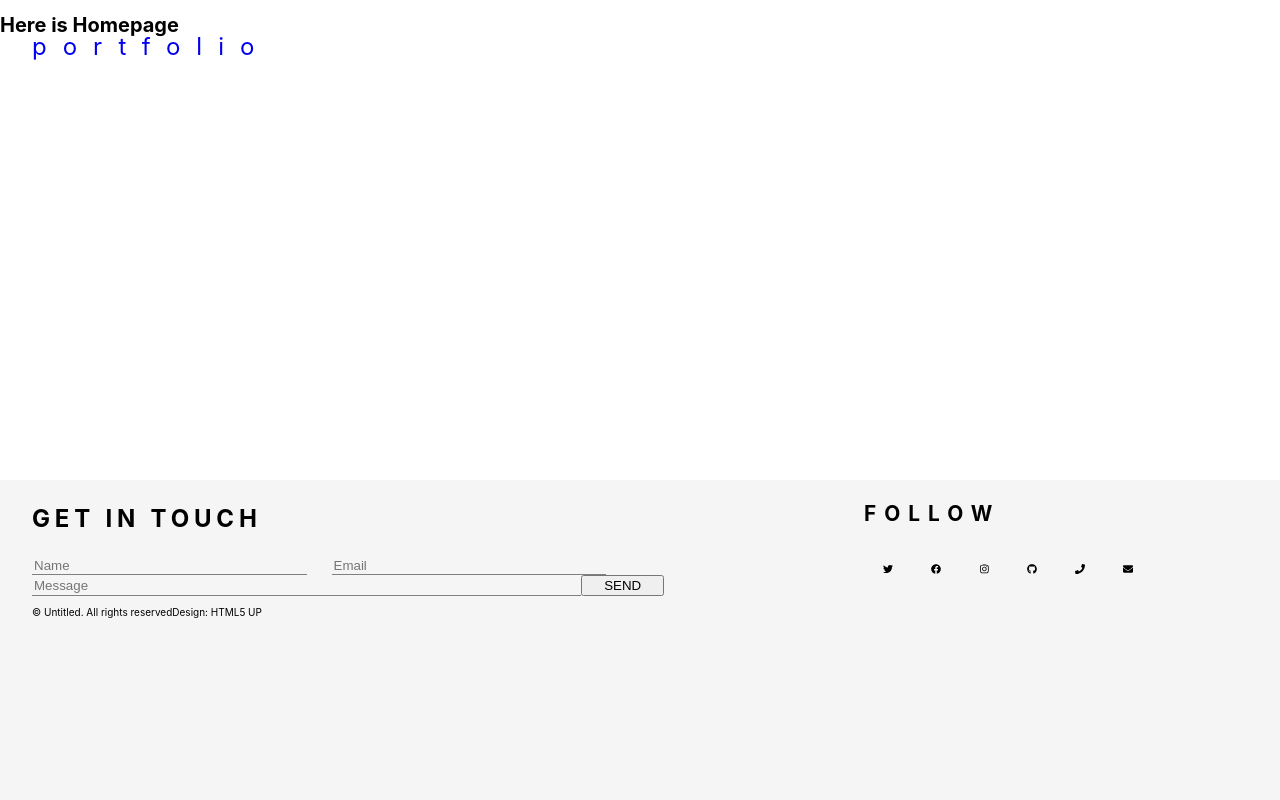
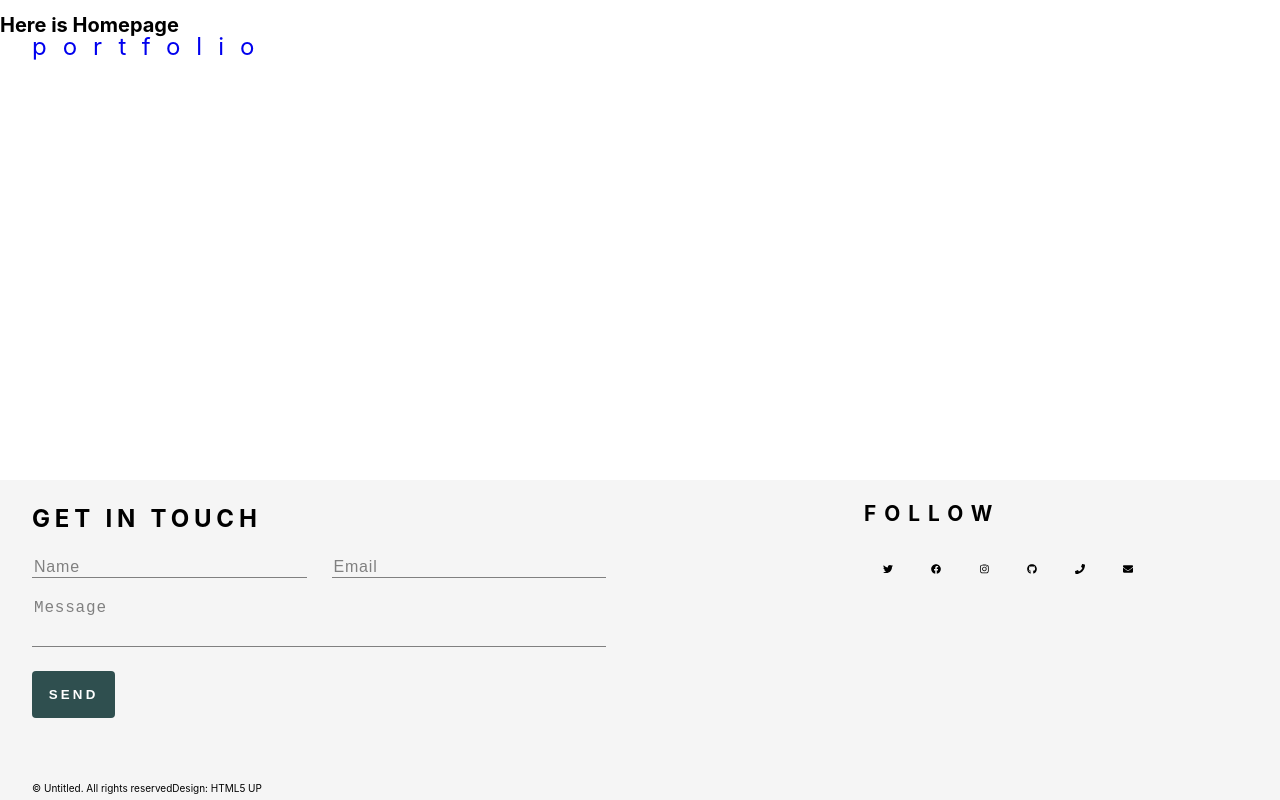
Before and after one commit to ttyt0416/portfolio-react.ts, a React (Create React App) app: page / in a window 1280 px wide. Built offline with nearby package versions, Linux system fonts and the light colour scheme.

Commit message:
forth commit

```diff
--- a/src/App.tsx
+++ b/src/App.tsx
@@ -7,11 +7,13 @@ import Homepage from "./pages/homepage/homepage.component";
 
 import Homelink from "./components/homelink/homelink.component";
 import Footer from "./components/footer/footer.component";
+import Sidemenu from "./components/sidemenu/sidemenu.components";
 
 const App: React.FC = () => {
   return (
     <>
       <Homelink />
+      <Sidemenu />
       <Switch>
         <Route exact path="/" component={Homepage} />
       </Switch>
--- a/src/components/footer/footer.component.tsx
+++ b/src/components/footer/footer.component.tsx
@@ -51,8 +51,8 @@ const Footer: React.FC = () => {
             placeholder="Email"
             className="footer__form-input footer__form-email"
           />
-          <input
-            type="text"
+          <textarea
+            // type="text"
             placeholder="Message"
             className="footer__form-input footer__form-text"
           />
--- a/src/components/footer/footer.style.scss
+++ b/src/components/footer/footer.style.scss
@@ -71,18 +71,58 @@
         border-bottom: 1px solid grey;
         padding-right: 1rem;
 
+        font-size: 1rem;
+        font-weight: 300;
+        letter-spacing: 0.05rem;
+
+        &::placeholder {
+          color: grey;
+        }
+
         &:nth-child(2) {
           margin-left: 3%;
+        }
+
+        &:focus {
+          outline: none;
+          border-bottom: 1px solid darkred;
         }
       }
 
       &-text {
-        width: 66%;
+        width: 69%;
+        margin-right: 30%;
+        margin-top: 1rem;
+        line-height: 1.5rem;
+        resize: none;
       }
 
       &-submit {
         width: 10%;
+        margin-top: 1.5rem;
+        border: none;
+
+        display: inline-block;
+        box-shadow: none;
+        background-color: darkslategrey;
+        text-align: center;
+        color: white;
+        border-radius: 4px;
+        padding: 1rem 0;
+
+        letter-spacing: 0.2rem;
+        font-weight: 700;
+
+        translate: all 1s;
+
+        &:hover {
+          background-color: pink;
+        }
       }
+    }
+
+    &__subtitle {
+      margin-top: 4rem;
     }
   }
 }
--- /dev/null
+++ b/src/components/sidemenu/sidemenu.components.tsx
@@ -0,0 +1,34 @@
+import React from "react";
+import "./sidemenu.style.scss";
+
+import { useState } from "react";
+
+const Sidemenu: React.FC = () => {
+  const [toggle, setToggle] = useState<Boolean>(false);
+
+  const menuToggle = () => {
+    setToggle(!toggle);
+  };
+  return (
+    <>
+      <div className="sidemenu__button" onClick={menuToggle}>
+        <div className="sidemenu__button-line sidemenu__button-line1"></div>
+        <div className="sidemenu__button-line sidemenu__button-line2"></div>
+        <div className="sidemenu__button-line sidemenu__button-line3"></div>
+      </div>
+      {toggle ? (
+        <div className="sidemenu__menuContainer">
+          <ul className="sidemenu__menus">
+            <li className="sidemenu__menu"></li>
+            <li className="sidemenu__menu"></li>
+            <li className="sidemenu__menu"></li>
+          </ul>
+        </div>
+      ) : (
+        <> </>
+      )}
+    </>
+  );
+};
+
+export default Sidemenu;
--- /dev/null
+++ b/src/components/sidemenu/sidemenu.style.scss
@@ -0,0 +1,19 @@
+@import "../../media-query";
+
+@include desktop {
+  .sidemenu {
+    &__button {
+      position: fixed;
+      top: 0;
+      right: 0;
+      width: 100%;
+      height: 100%;
+      &-line {
+        color: black;
+
+        width: 3px;
+        height: 1px;
+      }
+    }
+  }
+}
```
